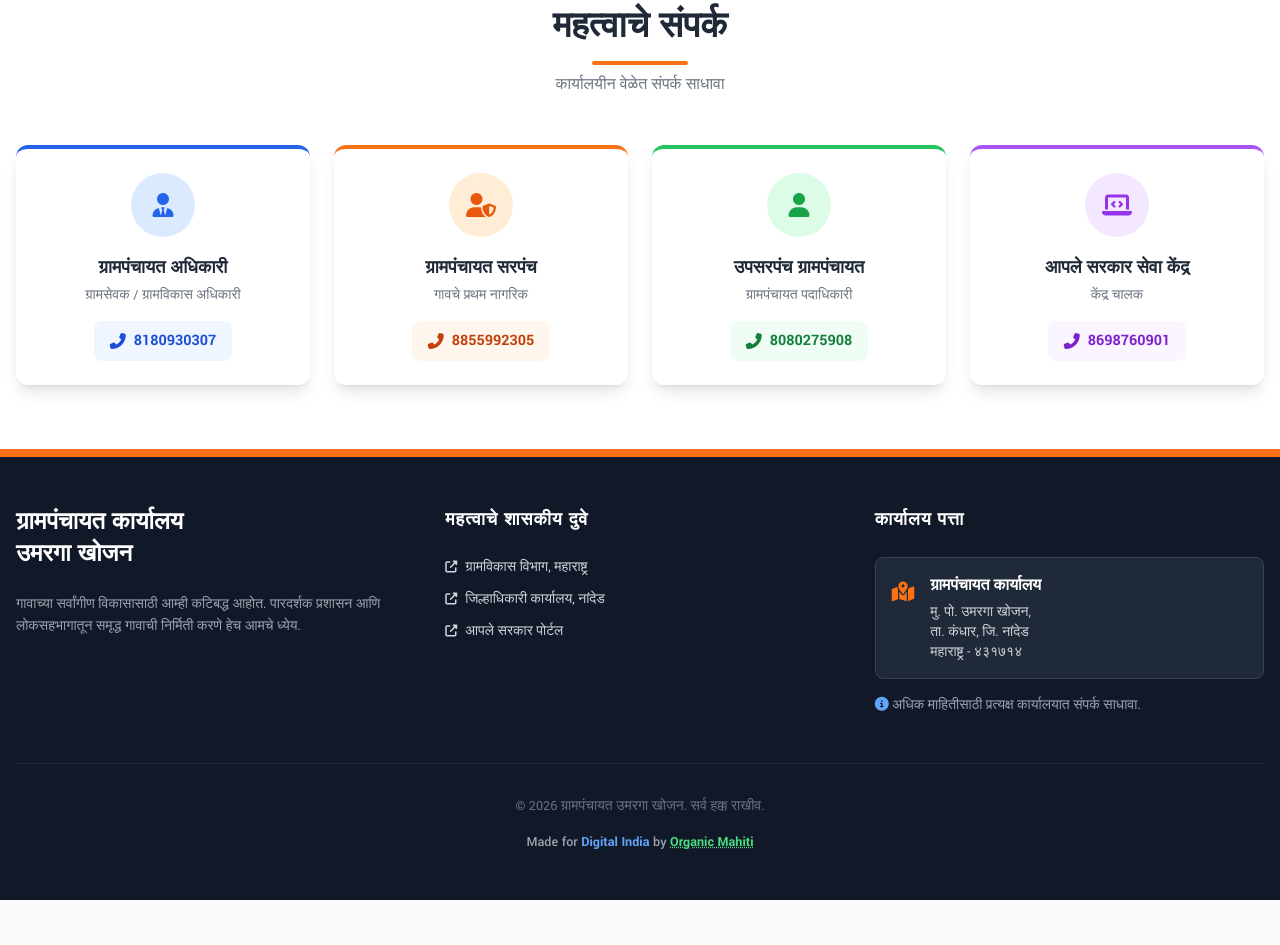
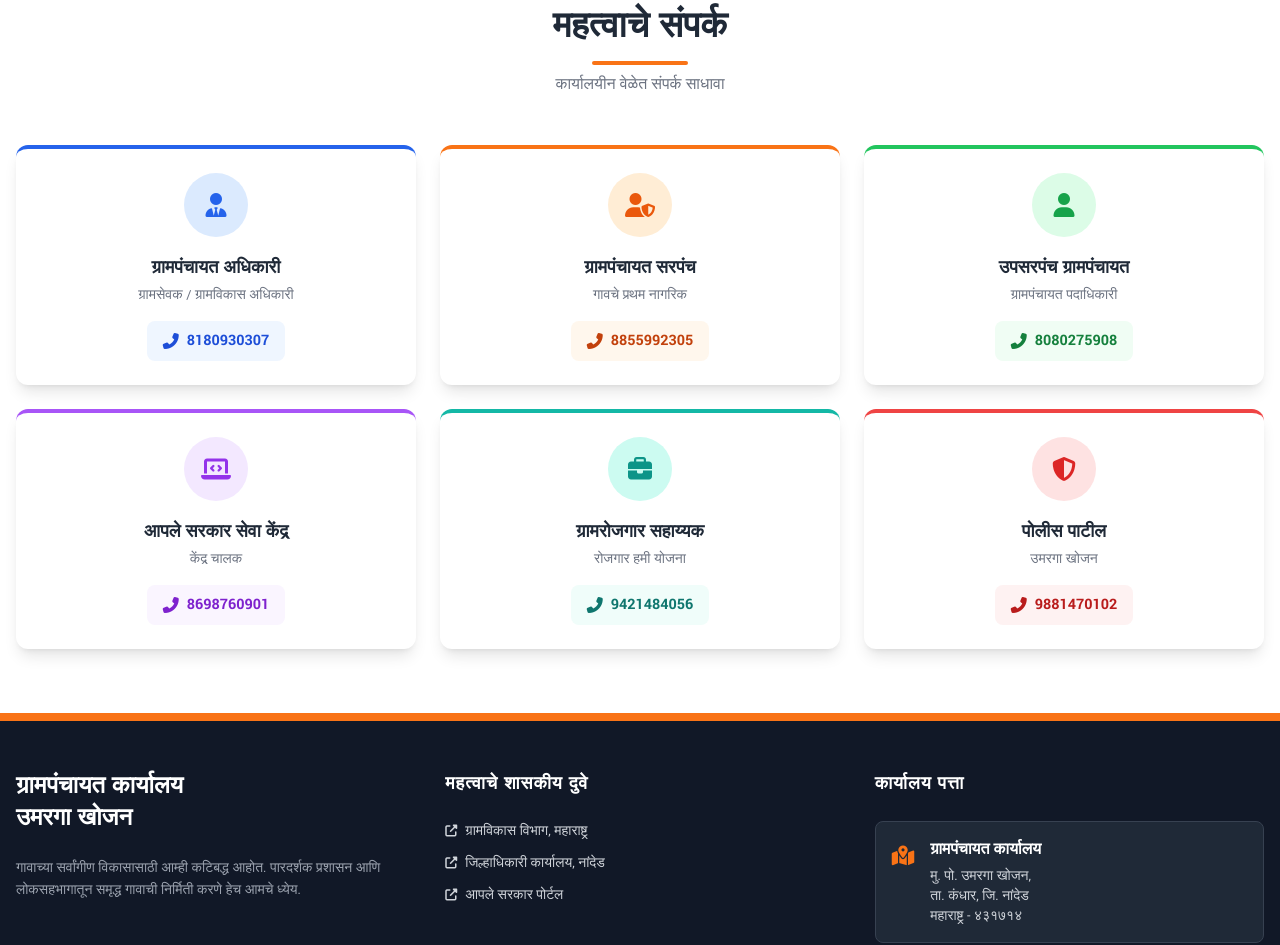
Before and after one commit to RushikeshMunde22/umarga.kho, a plain HTML site: page index.html in a window 1280 px wide. Shown: the part 3422-4367 px from the top of the page. Before the commit the page ends 4322 px from the top, so only its background shows below. Drawn offline with nearby package versions, Linux system fonts and the light colour scheme; a web font is replaced by a local one.

Commit message:
contact 2

```diff
--- a/index.html
+++ b/index.html
@@ -332,7 +332,7 @@
                 <p class="text-gray-500 mt-2">कार्यालयीन वेळेत संपर्क साधावा</p>
             </div>
 
-            <div class="grid grid-cols-1 md:grid-cols-2 lg:grid-cols-4 gap-6">
+            <div class="grid grid-cols-1 md:grid-cols-2 lg:grid-cols-3 gap-6">
                 <div class="bg-white p-6 rounded-xl shadow-lg border-t-4 border-blue-600 text-center hover:shadow-xl transition">
                     <div class="w-16 h-16 bg-blue-100 text-blue-600 rounded-full flex items-center justify-center mx-auto mb-4">
                         <i class="fas fa-user-tie text-2xl"></i>
@@ -376,6 +376,29 @@
                         <i class="fas fa-phone-alt"></i> 8698760901
                     </a>
                 </div>
+
+                <div class="bg-white p-6 rounded-xl shadow-lg border-t-4 border-teal-500 text-center hover:shadow-xl transition">
+                    <div class="w-16 h-16 bg-teal-100 text-teal-600 rounded-full flex items-center justify-center mx-auto mb-4">
+                        <i class="fas fa-briefcase text-2xl"></i>
+                    </div>
+                    <h3 class="font-bold text-lg text-gray-800 mb-1">ग्रामरोजगार सहाय्यक</h3>
+                    <p class="text-sm text-gray-500 mb-4">रोजगार हमी योजना</p>
+                    <a href="tel:9421484056" class="inline-flex items-center gap-2 text-teal-700 font-bold bg-teal-50 px-4 py-2 rounded-lg hover:bg-teal-100 transition">
+                        <i class="fas fa-phone-alt"></i> 9421484056
+                    </a>
+                </div>
+
+                <div class="bg-white p-6 rounded-xl shadow-lg border-t-4 border-red-500 text-center hover:shadow-xl transition">
+                    <div class="w-16 h-16 bg-red-100 text-red-600 rounded-full flex items-center justify-center mx-auto mb-4">
+                        <i class="fas fa-shield-alt text-2xl"></i>
+                    </div>
+                    <h3 class="font-bold text-lg text-gray-800 mb-1">पोलीस पाटील</h3>
+                    <p class="text-sm text-gray-500 mb-4">उमरगा खोजन</p>
+                    <a href="tel:9881470102" class="inline-flex items-center gap-2 text-red-700 font-bold bg-red-50 px-4 py-2 rounded-lg hover:bg-red-100 transition">
+                        <i class="fas fa-phone-alt"></i> 9881470102
+                    </a>
+                </div>
+
             </div>
         </div>
     </section>
```
